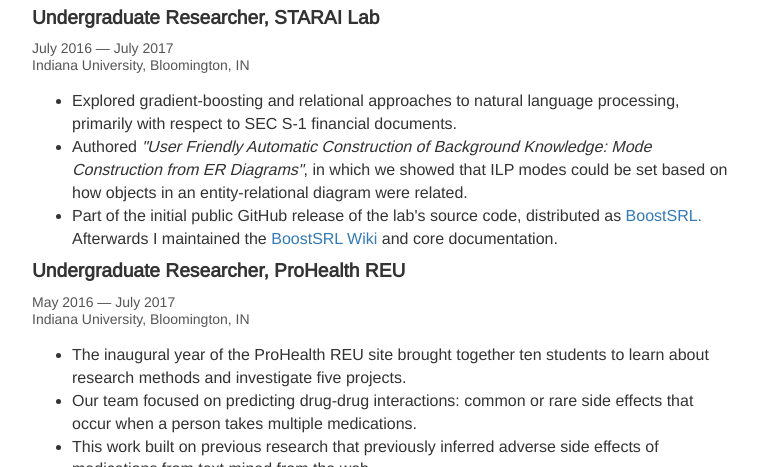
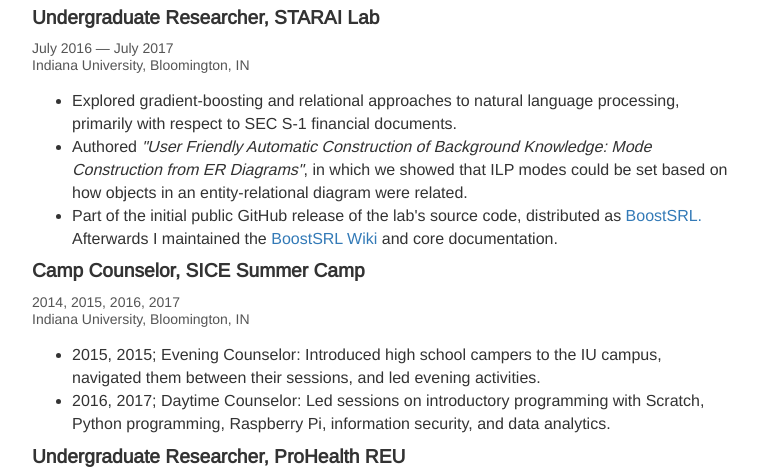
Before and after one commit to hayesall/hayesall.github.io, a Jekyll site: the page built from cv/index.html, in a window 1280 px wide and 900 px high, scrolled down 848 px, cut to the strip 0-467 px from the top of the window. Shown: the whole strip, without its empty margins (258-1016 px from the left). Built offline with Jekyll 4.4.1, drawn with Linux system fonts in a browser that asks for light colours; a script that is not in the unit is left out.

Commit message:
Added the summer camp position to my cv page.

```diff
--- a/cv/index.html
+++ b/cv/index.html
@@ -56,6 +56,18 @@ description: Curriculum Vitae (CV) for Alexander L. Hayes
 </p>
 
 <p class="cv">
+  <b style="font-size: 1.2em;">Camp Counselor, SICE Summer Camp</b>
+  <div class="cv condensed">
+    2014, 2015, 2016, 2017<br>
+    Indiana University, Bloomington, IN<br><br>
+  </div>
+  <ul class="cv">
+    <li>2015, 2015; Evening Counselor: Introduced high school campers to the IU campus, navigated them between their sessions, and led evening activities.</li>
+    <li>2016, 2017; Daytime Counselor: Led sessions on introductory programming with Scratch, Python programming, Raspberry Pi, information security, and data analytics.</li>
+  </ul>
+</p>
+
+<p class="cv">
   <b style="font-size: 1.2em;">Undergraduate Researcher, ProHealth REU</b>
   <div class="cv condensed">
     May 2016 &mdash; July 2017<br>
```
